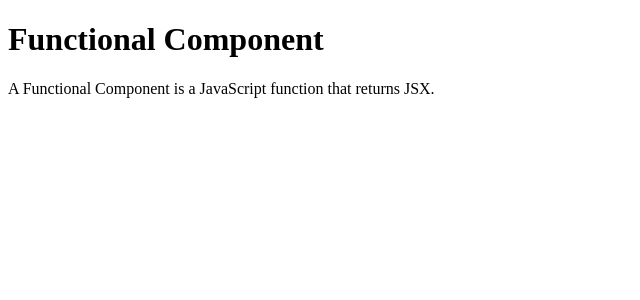
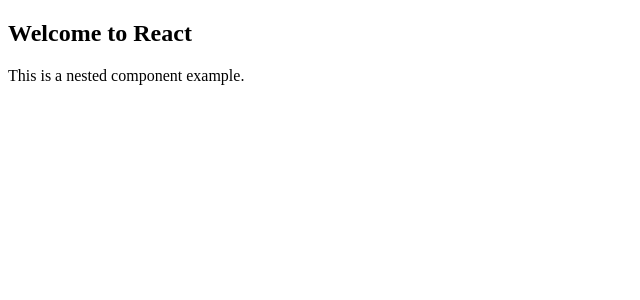
Before and after one commit to abdullahshabir31/React-Learning, a React (Vite) app: page / in a window 1280 px wide. Shown: the top 300 px of the page, without its empty margins (0-640 px from the left). Built offline with nearby package versions, Linux system fonts and the light colour scheme.

Commit message:
Add nested components example

```diff
--- /dev/null
+++ b/src/03-Components/02-nested-components.jsx
@@ -0,0 +1,14 @@
+function Header() {
+  return <h2>Welcome to React</h2>;
+}
+
+function NestedComponents() {
+  return (
+    <div>
+      <Header />
+      <p>This is a nested component example.</p>
+    </div>
+  );
+}
+
+export default NestedComponents;
--- a/src/App.jsx
+++ b/src/App.jsx
@@ -1,7 +1,7 @@
-import FunctionalComponent from "./03-Components/01-functional-component";
+import NestedComponents from "./03-Components/02-nested-components";
 
 function App() {
-  return <FunctionalComponent />;
+  return <NestedComponents />;
 }
 
 export default App;
```
